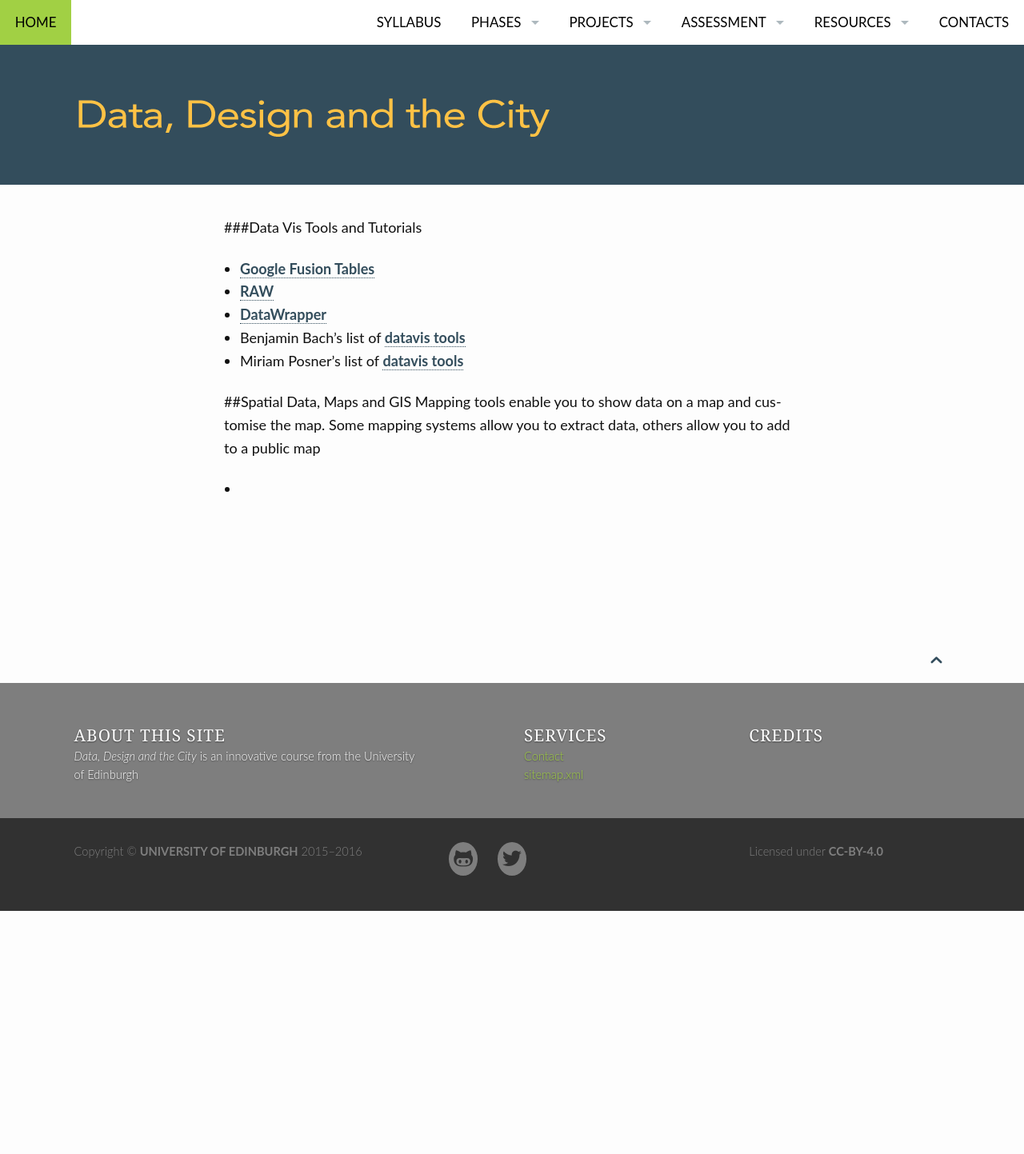
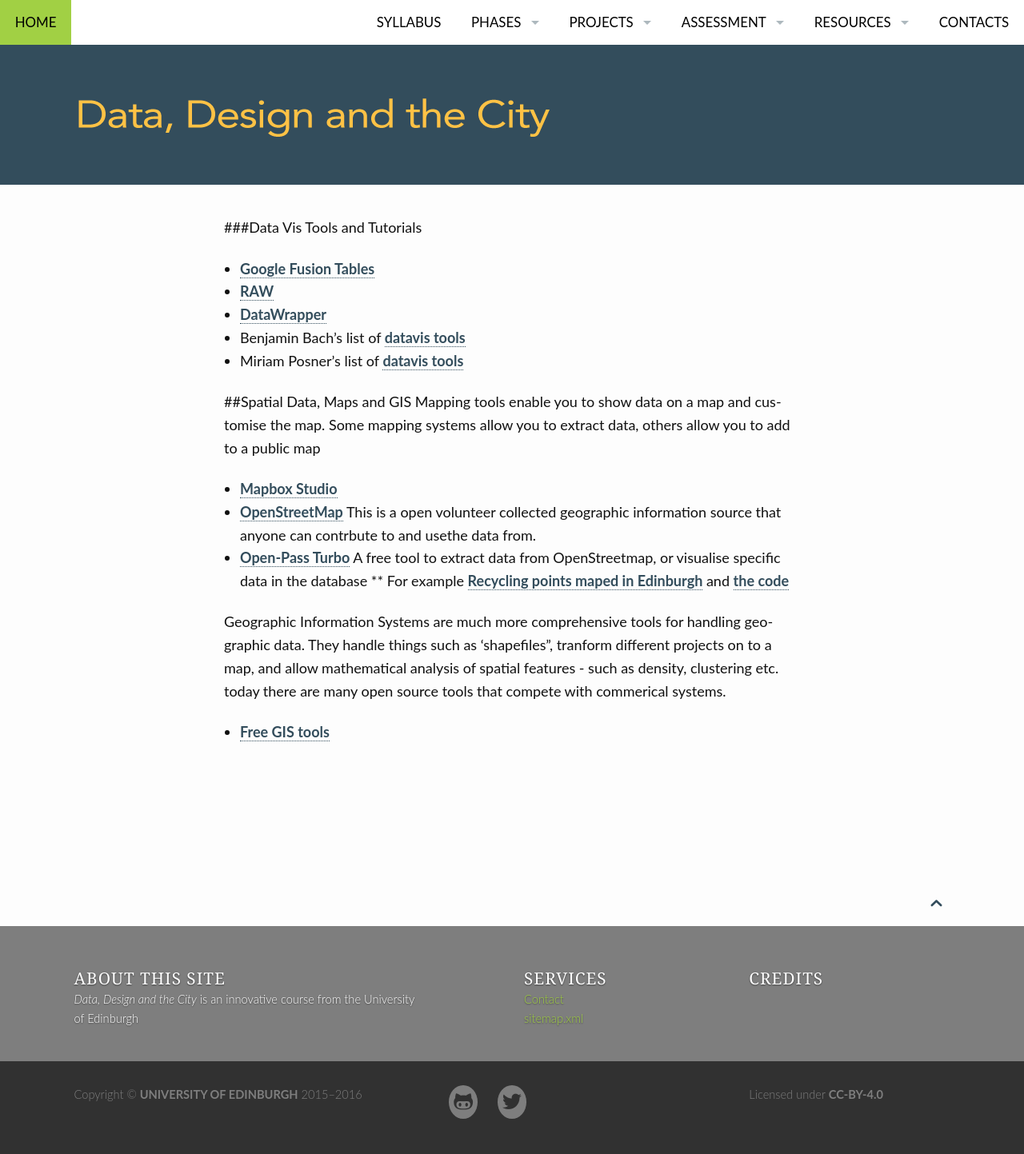
Before and after one commit to edinburghlivinglab/ddc, a Jekyll site: the page built from pages/tools.md, in a window 1280 px wide. Shown: the whole page at 80% size. Built offline with Jekyll 4.4.1, drawn with Linux system fonts in a browser that asks for light colours; our own code applies the rules of GitHub Pages for plain Markdown files; before the commit the page ends 1139 px from its top, so only the background shows below that.

Commit message:
Update tools.md

```diff
--- a/pages/tools.md
+++ b/pages/tools.md
@@ -9,4 +9,12 @@
 Mapping tools enable you to show data on a map and customise the map.
 Some mapping systems allow you to extract data, others allow you to add to a public map
 
-*
+* [Mapbox Studio](https://studio.mapbox.com/)
+* [OpenStreetMap](http://www.openstreetmap.org) This is a open volunteer collected geographic information source that anyone can contrbute to and usethe data from.
+* [Open-Pass Turbo](https://overpass-turbo.eu/) A free tool to extract data from OpenStreetmap, or visualise specific data in the database
+** For example [Recycling points maped in Edinburgh](https://overpass-turbo.eu/map.html?Q=%2F*%0AThis%20has%20been%20generated%20by%20the%20overpass-turbo%20wizard.%0AThe%20original%20search%20was%3A%0A%E2%80%9Crecycling%E2%80%9D%0A*%2F%0A%5Bout%3Ajson%5D%5Btimeout%3A25%5D%3B%0A%2F%2F%20gather%20results%0A(%0A%20%20%2F%2F%20query%20part%20for%3A%20%E2%80%9Crecycling%E2%80%9D%0A%20%20node%5B%22amenity%22%3D%22recycling%22%5D(55.877429406597244%2C-3.3697128295898438%2C55.99857294657318%2C-3.0263900756835938)%3B%0A%20%20way%5B%22amenity%22%3D%22recycling%22%5D(55.877429406597244%2C-3.3697128295898438%2C55.99857294657318%2C-3.0263900756835938)%3B%0A%20%20relation%5B%22amenity%22%3D%22recycling%22%5D(55.877429406597244%2C-3.3697128295898438%2C55.99857294657318%2C-3.0263900756835938)%3B%0A)%3B%0A%2F%2F%20print%20results%0Aout%20body%3B%0A%3E%3B%0Aout%20skel%20qt%3B)  and [the code](https://overpass-turbo.eu/s/GZF)
+
+
+Geographic Information Systems are much more comprehensive tools for handling geographic data. They handle things such as 'shapefiles", tranform different projects on to a map, and allow mathematical analysis of spatial features - such as density, clustering etc. today there are many open source tools that compete with commerical systems.
+
+* [Free GIS tools](https://gisgeography.com/free-gis-software/)
```
